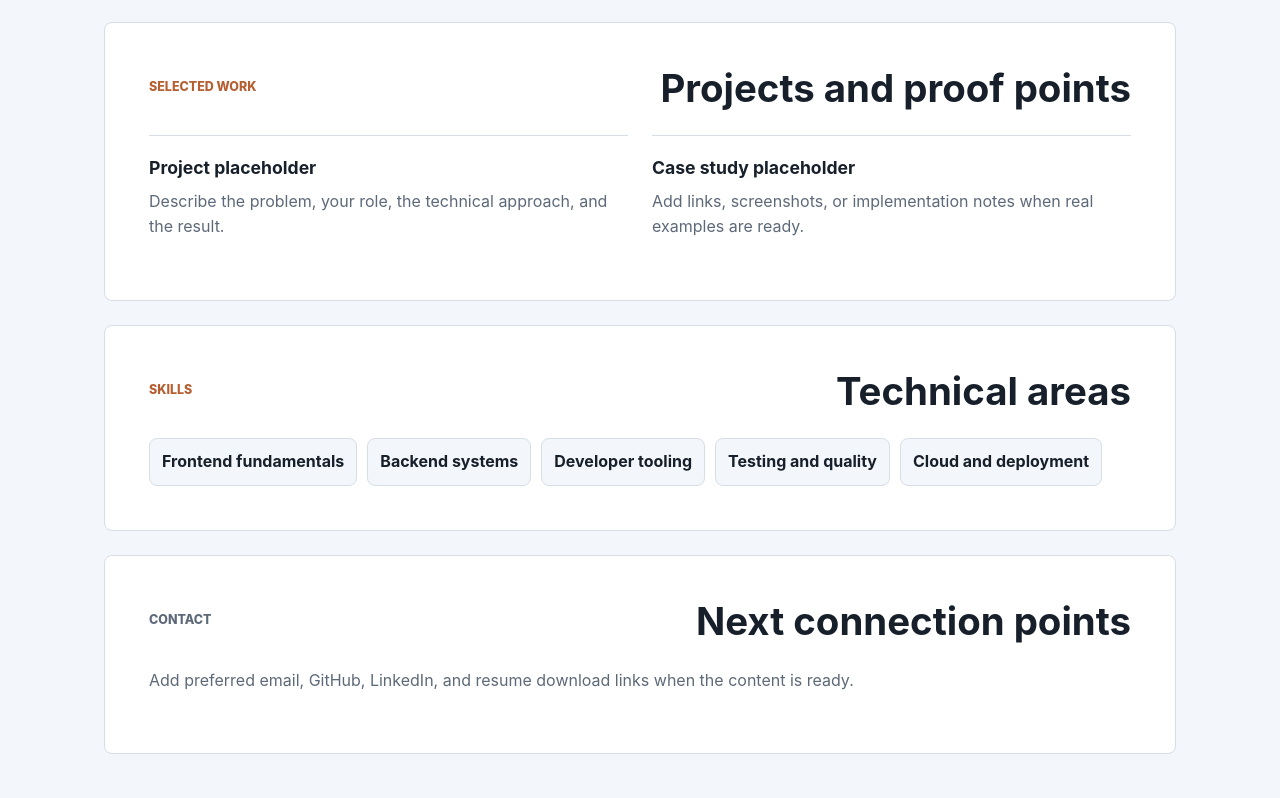
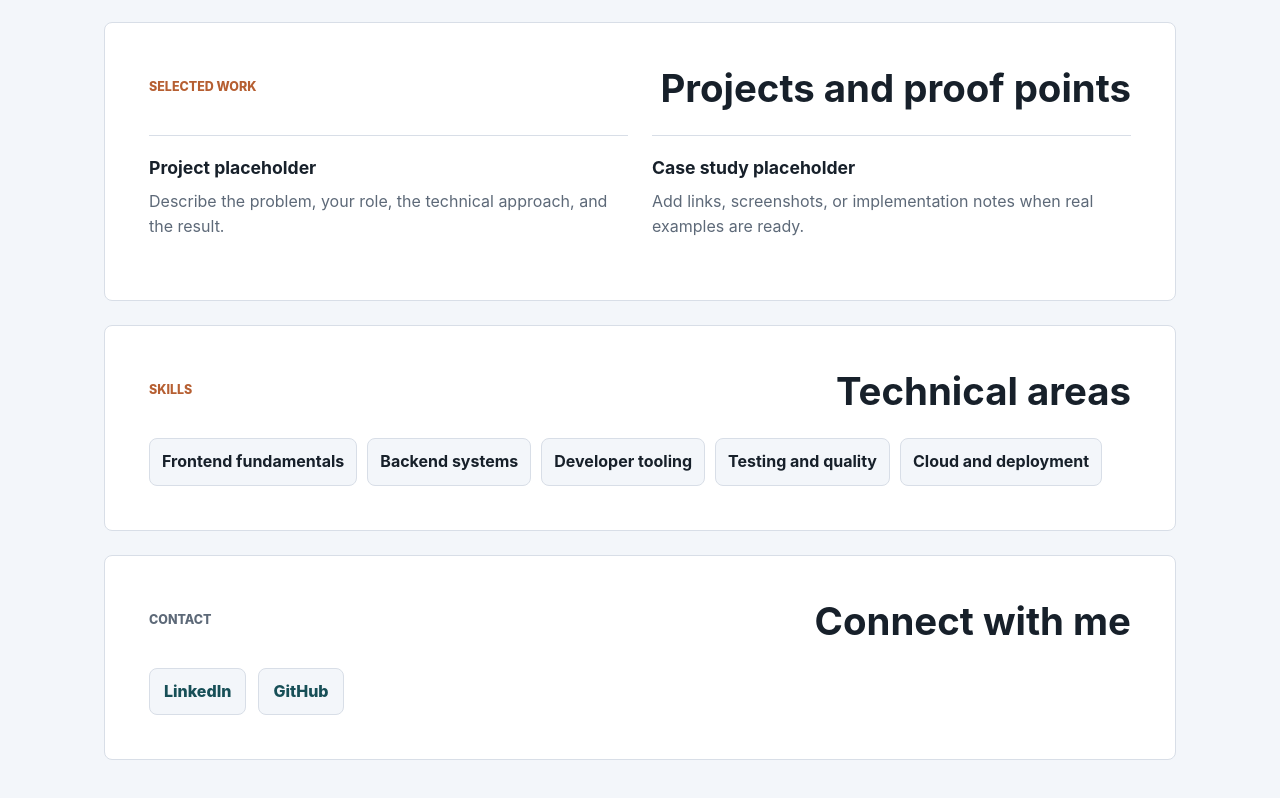
Before and after one commit to peytontrask/resume, a website: page site/index.html in a window 1280 px wide. Shown: the part 1117-1915 px from the top of the page. Drawn offline with Linux system fonts and the light colour scheme.

Commit message:
Update contact links

```diff
--- a/site/index.html
+++ b/site/index.html
@@ -116,12 +116,14 @@
       <section class="section contact-section" id="contact" aria-labelledby="contact-title">
         <div class="section-heading">
           <p class="eyebrow">Contact</p>
-          <h2 id="contact-title">Next connection points</h2>
+          <h2 id="contact-title">Connect with me</h2>
         </div>
-        <p>
-          Add preferred email, GitHub, LinkedIn, and resume download links when the content is
-          ready.
-        </p>
+        <div class="contact-links" aria-label="Contact links">
+          <a href="https://www.linkedin.com/in/peytontrask/" rel="me noopener noreferrer">
+            LinkedIn
+          </a>
+          <a href="https://github.com/peytontrask" rel="me noopener noreferrer">GitHub</a>
+        </div>
       </section>
     </main>
   </body>
--- a/site/styles/main.css
+++ b/site/styles/main.css
@@ -258,6 +258,31 @@ h3 {
   font-weight: 700;
 }
 
+.contact-links {
+  display: flex;
+  flex-wrap: wrap;
+  gap: 12px;
+}
+
+.contact-links a {
+  display: inline-flex;
+  min-height: 44px;
+  align-items: center;
+  border: 1px solid var(--color-line);
+  border-radius: 8px;
+  background: var(--color-soft);
+  padding: 10px 14px;
+  color: var(--color-accent-dark);
+  font-weight: 800;
+  text-decoration: none;
+}
+
+.contact-links a:hover,
+.contact-links a:focus-visible {
+  border-color: var(--color-accent);
+  color: var(--color-accent);
+}
+
 @media (max-width: 820px) {
   .site-header {
     align-items: flex-start;
```
